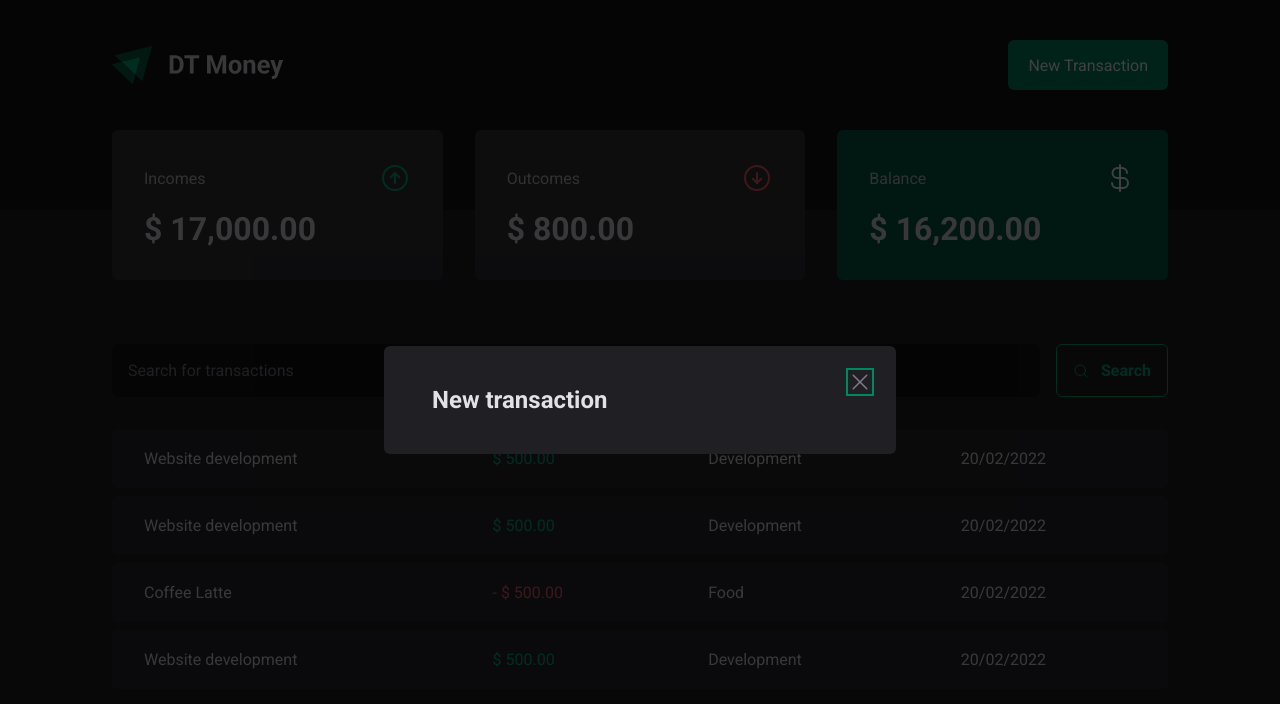
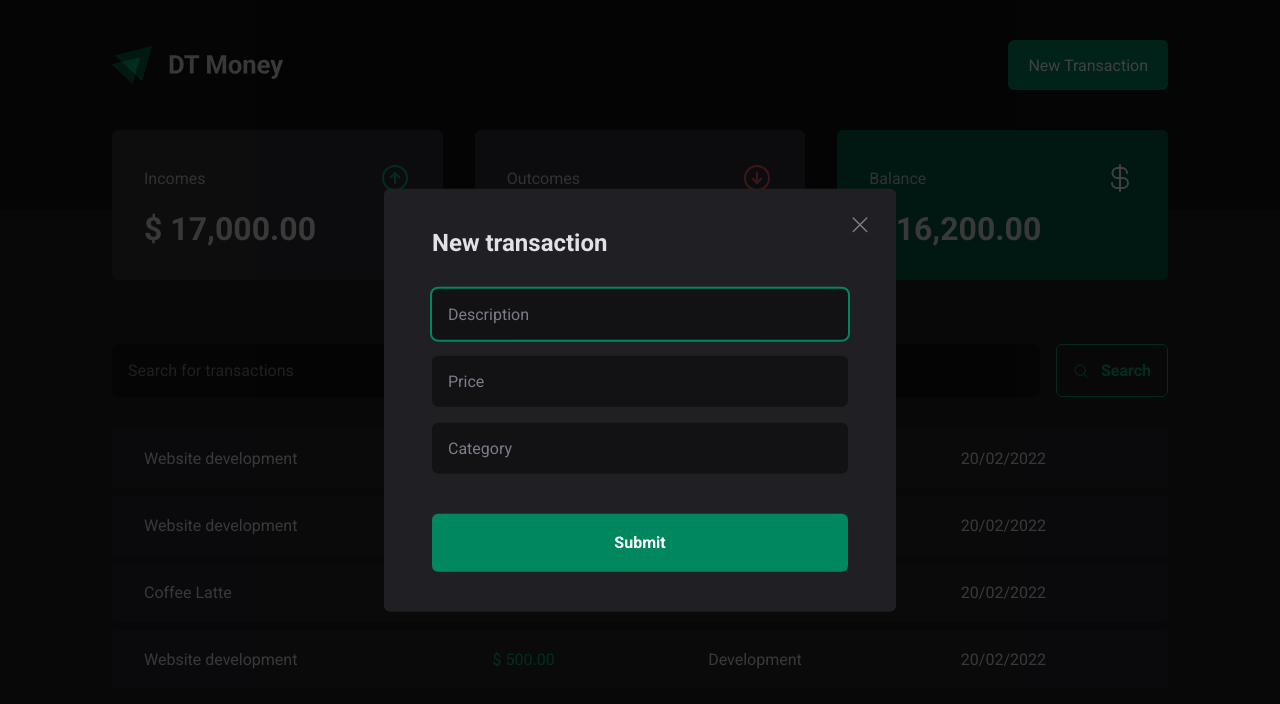
Before and after one commit to lesada/dt-money, a React (Vite) app: page / in a window 1280 px wide. Both pictures are taken after a click on the button "New Transaction". Shown: the top 704 px of the page. Built offline with nearby package versions, Linux system fonts and the light colour scheme.

Commit message:
feat: form new transaction

```diff
--- a/src/components/Header/index.tsx
+++ b/src/components/Header/index.tsx
@@ -1,6 +1,13 @@
 import logo from "@/assets/logo.svg";
+import Input from "../Input";
 import Modal from "../Modal";
-import { Container, Content, NewTransaction } from "./styles";
+import {
+  Container,
+  Content,
+  Form,
+  NewTransaction,
+  SubmitButton,
+} from "./styles";
 
 function Header() {
   return (
@@ -12,7 +19,12 @@ function Header() {
           title="New transaction"
           trigger={<NewTransaction>New Transaction</NewTransaction>}
         >
-          <form action=""></form>
+          <Form action="">
+            <Input placeholder="Description" type="text" required />
+            <Input placeholder="Price" type="number" required />
+            <Input placeholder="Category" type="text" required />
+            <SubmitButton type="submit">Submit</SubmitButton>
+          </Form>
         </Modal>
       </Content>
     </Container>
--- a/src/components/Header/styles.ts
+++ b/src/components/Header/styles.ts
@@ -32,3 +32,27 @@ export const NewTransaction = styled.button`
     background-color: ${({ theme }) => theme.colors.green[700]};
   }
 `;
+
+export const Form = styled.form`
+  display: flex;
+  flex-direction: column;
+  gap: 1rem;
+`;
+
+export const SubmitButton = styled.button`
+  background-color: ${({ theme }) => theme.colors.green[500]};
+  border-radius: 6px;
+  padding: 1rem;
+  color: ${({ theme }) => theme.colors.white};
+  font-weight: 700;
+  line-height: 160%;
+  font-size: 1rem;
+  transition: background-color 0.2s;
+  margin-top: 1.5rem;
+
+  transition: background-color 0.2s;
+
+  &:hover {
+    background-color: ${({ theme }) => theme.colors.green[700]};
+  }
+`;
--- /dev/null
+++ b/src/components/Input/index.tsx
@@ -0,0 +1,9 @@
+import { Container } from "./styles";
+
+type InputProps = React.InputHTMLAttributes<HTMLInputElement>;
+
+function Input({ ...rest }: InputProps) {
+  return <Container {...rest} />;
+}
+
+export default Input;
--- /dev/null
+++ b/src/components/Input/styles.ts
@@ -0,0 +1,12 @@
+import styled from "styled-components";
+
+export const Container = styled.input`
+  border-radius: 6px;
+  background-color: ${({ theme }) => theme.colors.gray[900]};
+  color: ${({ theme }) => theme.colors.gray[300]};
+  padding: 1rem;
+
+  &::placeholder {
+    color: ${({ theme }) => theme.colors.gray[500]};
+  }
+`;
--- a/src/components/Modal/index.tsx
+++ b/src/components/Modal/index.tsx
@@ -12,7 +12,9 @@ function Modal({ children, trigger, title }: ModalProps) {
   const { colors } = useTheme();
   return (
     <Dialog.Root>
-      <Dialog.Trigger>{trigger}</Dialog.Trigger>
+      <Dialog.Trigger asChild type="button">
+        {trigger}
+      </Dialog.Trigger>
       <Dialog.Overlay asChild>
         <Overlay />
       </Dialog.Overlay>
--- a/src/components/Modal/styles.ts
+++ b/src/components/Modal/styles.ts
@@ -18,6 +18,10 @@ export const Content = styled.div`
   top: 50%;
   left: 50%;
   transform: translate(-50%, -50%);
+
+  display: flex;
+  flex-direction: column;
+  gap: 2rem;
 `;
 
 export const Close = styled.button`
--- a/src/styles/global.ts
+++ b/src/styles/global.ts
@@ -37,4 +37,10 @@ export const GlobalStyle = createGlobalStyle`
   button:disabled {
     cursor: not-allowed;
   }
+
+  input[type=number]::-webkit-inner-spin-button,
+  input[type=number]::-webkit-outer-spin-button {
+    -webkit-appearance: none;
+    margin: 0;
+  }
 `;
```
